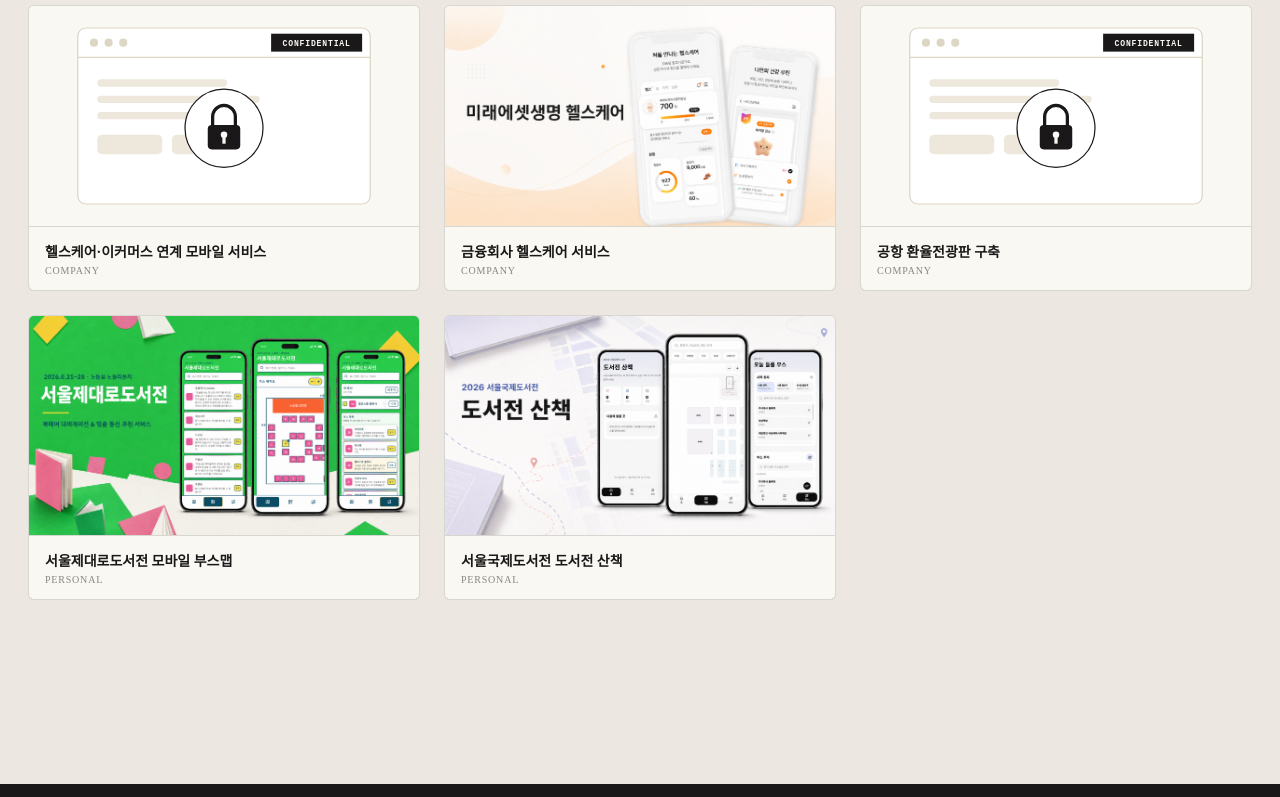
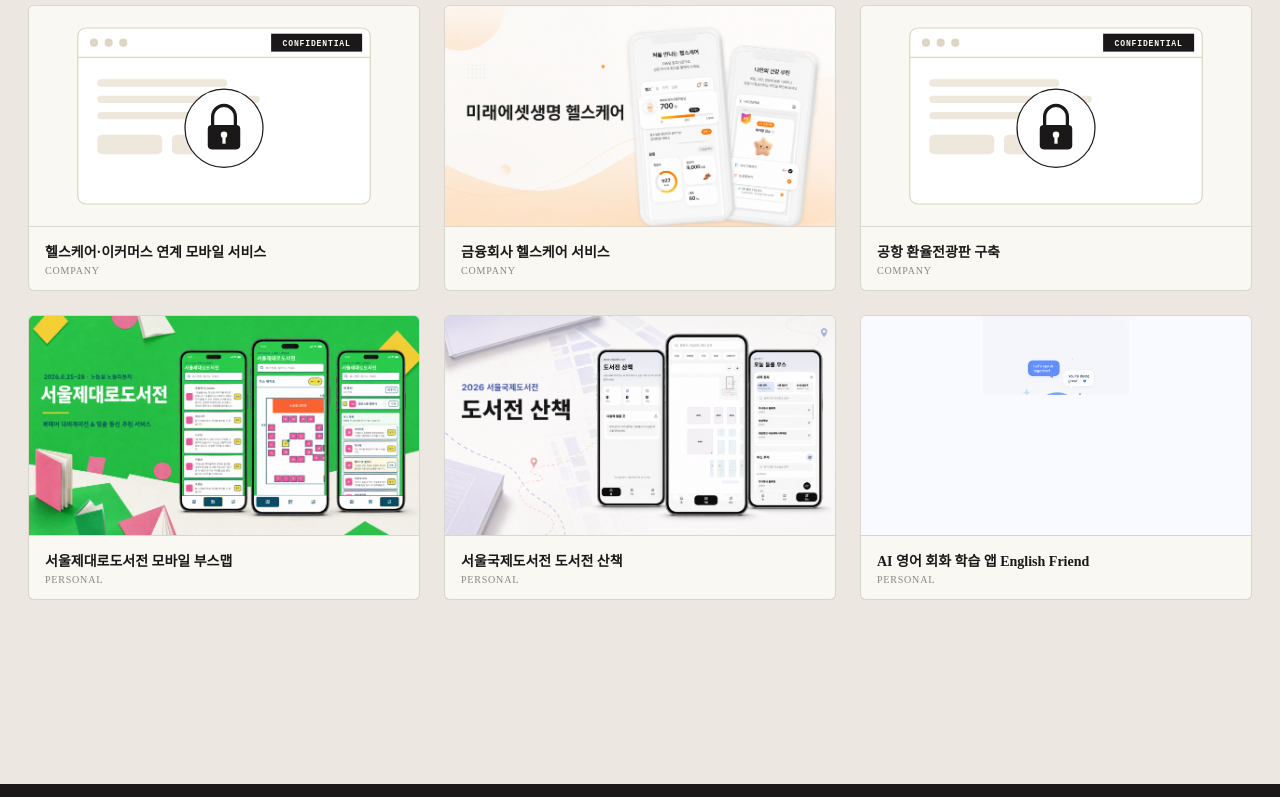
Before and after one commit to Johanan-Dream/portfolio, a Next.js app: page / in a window 1280 px wide. Shown: the part 1667-2464 px from the top of the page. Built offline with nearby package versions, Linux system fonts and the light colour scheme.

Commit message:
feat: English Friend 프로젝트 추가

```diff
--- a/app/components/project-slideshow.tsx
+++ b/app/components/project-slideshow.tsx
@@ -9,7 +9,7 @@
   const [active, setActive] = useState(0);
 
   return <div className="project-thumb project-slideshow">
-    {images.length ? <img src={images[active]} alt={`${project.title} 화면 ${active + 1}`}/> : <ProjectThumb project={project}/>}
+    {images.length ? <img className={project.imageFit === "contain" ? "image-contain" : undefined} src={images[active]} alt={`${project.title} 화면 ${active + 1}`}/> : <ProjectThumb project={project}/>}
     {images.length > 1 && <>
       <button type="button" className="slide-button slide-prev" onClick={() => setActive((current) => (current - 1 + images.length) % images.length)} aria-label="이전 이미지">←</button>
       <button type="button" className="slide-button slide-next" onClick={() => setActive((current) => (current + 1) % images.length)} aria-label="다음 이미지">→</button>
--- a/app/components/project-thumb.tsx
+++ b/app/components/project-thumb.tsx
@@ -2,7 +2,7 @@
 
 export function ProjectThumb({ project }: { project: Project }) {
   if (project.image) {
-    return <img src={project.image} alt={`${project.title} 화면`}/>;
+    return <img className={project.imageFit === "contain" ? "image-contain" : undefined} src={project.image} alt={`${project.title} 화면`}/>;
   }
   if (project.category === "company") {
     return <img src="/confidential-thumb.svg" alt="회사 자산 보호를 위해 비공개 처리된 화면"/>;
--- a/app/globals.css
+++ b/app/globals.css
@@ -357,6 +357,11 @@
   height: 100%;
   object-fit: cover;
   display: block;
+}
+.project-tile-thumb img.image-contain,
+.project-thumb img.image-contain {
+  object-fit: contain;
+  background: #f8faff;
 }
 .project-tile-meta {
   padding: 14px 16px;
--- a/app/portfolio-data.ts
+++ b/app/portfolio-data.ts
@@ -7,6 +7,7 @@
   team?: number;
   image?: string;
   images?: string[];
+  imageFit?: "cover" | "contain";
   link?: string;
   about?: string;
 };
@@ -24,6 +25,7 @@
   { number:"05", slug:"airport-fx-board", period:"2023.12 — 2024.01", title:"공항 환율전광판 구축", role:"백엔드 개발", summary:"은행에서 받은 환율 데이터를 공항 전광판 규칙에 맞게 변환하고 본사 시연부터 현장 설치까지 참여했습니다.", scope:"환율 데이터 변환 · 주기적 갱신 · 현장 설치", stack:["Java","JavaScript","jQuery","MCI"], category:"company", team:2, details:[{title:"환율 데이터 변환",description:"은행과 고객 관점의 환율 방향과 입국장·출국장별 적용 기준을 확인해 국가별 표시 데이터로 변환했습니다."},{title:"주기적 데이터 갱신",description:"선택한 서버에서 환율 정보를 일정 주기로 조회하고 서버가 바뀌면 갱신 작업도 다시 설정되도록 구현했습니다."},{title:"현장 적용",description:"본사 시연에서 받은 피드백을 반영하고 공항 전광판에 직접 설치해 실제 데이터 출력을 확인했습니다."}]},
   { number:"06", slug:"seoul-real-book-fair", period:"2026.06", title:"서울제대로도서전 모바일 부스맵", role:"기획 · 디자인 · 개발", summary:"도서전 방문객이 부스 위치와 참가사 정보를 빠르게 찾고, 방문할 부스를 동선으로 정리할 수 있는 모바일 웹앱을 만들었습니다.", scope:"부스맵 · 검색 · 상세 정보 · 방문 동선", stack:["HTML","CSS","JavaScript","SVG","Vercel"], category:"personal", team:1, image:"/projects/seoul-real-book-fair-cover.png", link:"https://seoul-real-book-fair.vercel.app/", details:[{title:"직접 설계한 SVG 부스맵",description:"도서전 공간과 51개 부스를 SVG로 구성하고, 부스 선택·현재 위치 강조·확대·축소가 가능한 인터랙티브 맵을 구현했습니다."},{title:"검색과 상세 정보",description:"부스 번호·참가사명·키워드로 검색할 수 있도록 만들고, 선택한 부스의 소개 내용과 원문 출처를 상세 패널에서 확인하도록 구성했습니다."},{title:"나만의 방문 동선",description:"방문할 부스를 추가·삭제하고 드래그로 순서를 바꿀 수 있도록 구현했습니다. 선택 상태와 현재 화면은 localStorage에 저장해 다시 방문해도 유지됩니다."}]},
   { number:"07", slug:"seoul-international-book-fair", period:"2026.06", title:"서울국제도서전 도서전 산책", role:"기획 · 디자인 · 개발", summary:"서울국제도서전에서 관심 있는 부스를 저장하고, 방문 코스를 구성하며, 방문 완료까지 관리할 수 있는 모바일 PWA를 만들었습니다.", scope:"부스 탐색 · 관심 저장 · 방문 코스 · 완료 관리", stack:["Next.js","React","TypeScript","Tailwind CSS","Vercel"], category:"personal", team:1, image:"/projects/seoul-international-book-fair-cover.png", images:["/projects/seoul-international-book-fair-cover.png","/projects/seoul-international-book-fair-guide.png"], link:"https://seoul-international-book-fair-yxru.vercel.app/", details:[{title:"도서전 방문 흐름에 맞춘 홈",description:"관심 부스·방문 코스·완료 부스 상태를 한눈에 보여주고, 아직 코스가 비어 있을 때 다음 행동을 안내하도록 구성했습니다."},{title:"지도와 코스 관리",description:"하단 내비게이션을 통해 홈·지도·코스 화면을 빠르게 오갈 수 있도록 하고, 부스를 관심 목록과 방문 코스로 관리하는 흐름을 설계했습니다."},{title:"모바일 앱 경험",description:"모바일 화면을 기준으로 카드형 정보 구조와 고정 하단 내비게이션을 구현하고, manifest와 서비스 워커를 등록해 앱처럼 사용할 수 있도록 구성했습니다."}]},
+  { number:"08", slug:"english-friend", period:"2026.09 — 현재", title:"AI 영어 회화 학습 앱 English Friend", role:"기획 · 디자인 · 풀스택 개발", summary:"AI 친구와 음성으로 대화하고 학습 일정, 복습, 주간 성과까지 하나의 흐름으로 관리하는 영어 학습 앱을 개발했습니다.", scope:"모바일 앱 · 음성 대화 API · 인증·동기화 · 학습 기록", stack:["React Native","Expo","TypeScript","FastAPI","Python","Supabase","OpenAI"], category:"personal", team:1, image:"/projects/english-friend-cover.png", imageFit:"contain", link:"https://github.com/Johanan-Dream/english_friend", about:"말하기를 시작하는 순간부터 복습과 성과 확인까지 이어지는 학습 경험을 목표로 설계했습니다. Expo 기반 모바일 앱과 FastAPI 음성 처리 서버를 분리하고, Supabase 인증·동기화와 외부 AI API를 연결했습니다. 실제 음성 대화는 턴 기반으로 구현했으며 실시간 스트리밍은 다음 단계로 개발하고 있습니다.", details:[{title:"STT·LLM·TTS 음성 대화 파이프라인",description:"사용자의 발화를 서버에서 STT로 변환하고, 최근 대화와 학습 맥락을 포함해 AI 응답을 생성한 뒤 친구별 음성으로 합성하는 턴 기반 파이프라인을 구현했습니다. TTS가 실패해도 텍스트 답변은 유지되도록 장애 범위를 분리했습니다."},{title:"AI 친구와 통화하는 모바일 경험",description:"친구와 목소리를 선택하고 미리 들은 뒤, 전화 UI에서 음성과 텍스트를 오가며 대화하도록 구성했습니다. 사용자가 발화 시작과 종료를 직접 제어해 예측 가능한 푸시투토크 흐름을 만들었습니다."},{title:"학습 일정부터 복습까지 연결",description:"원서·문법·미미킹·문장 암기 일정을 등록하고 학습 결과를 달력, 간격 반복 복습, 주간 리포트로 이어지게 설계했습니다. 최근 대화와 진도는 다음 학습 요청의 맥락으로 재사용됩니다."},{title:"로컬 우선과 클라우드 동기화",description:"Supabase가 없어도 기기 로컬 데이터로 주요 기능을 사용할 수 있게 하고, 설정 시 인증과 프로필·일정·학습 기록을 클라우드에 동기화하도록 구성했습니다. 사용자 녹음과 임시 합성 음성은 영구 저장 대상에서 제외했습니다."}]},
 ];
 
 export const capabilities = [
```
Also changed, not shown: public/projects/english-friend-cover.png (added).
